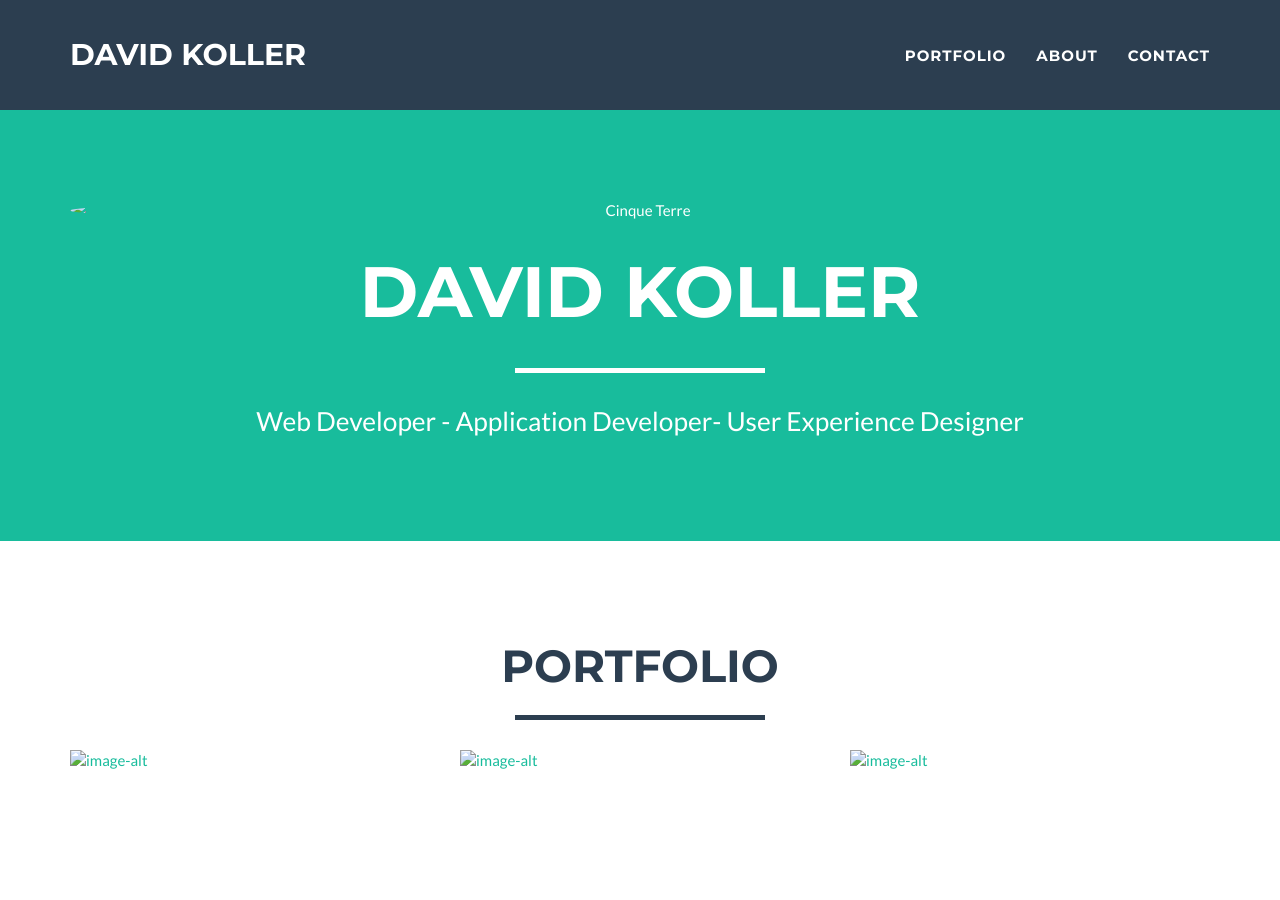
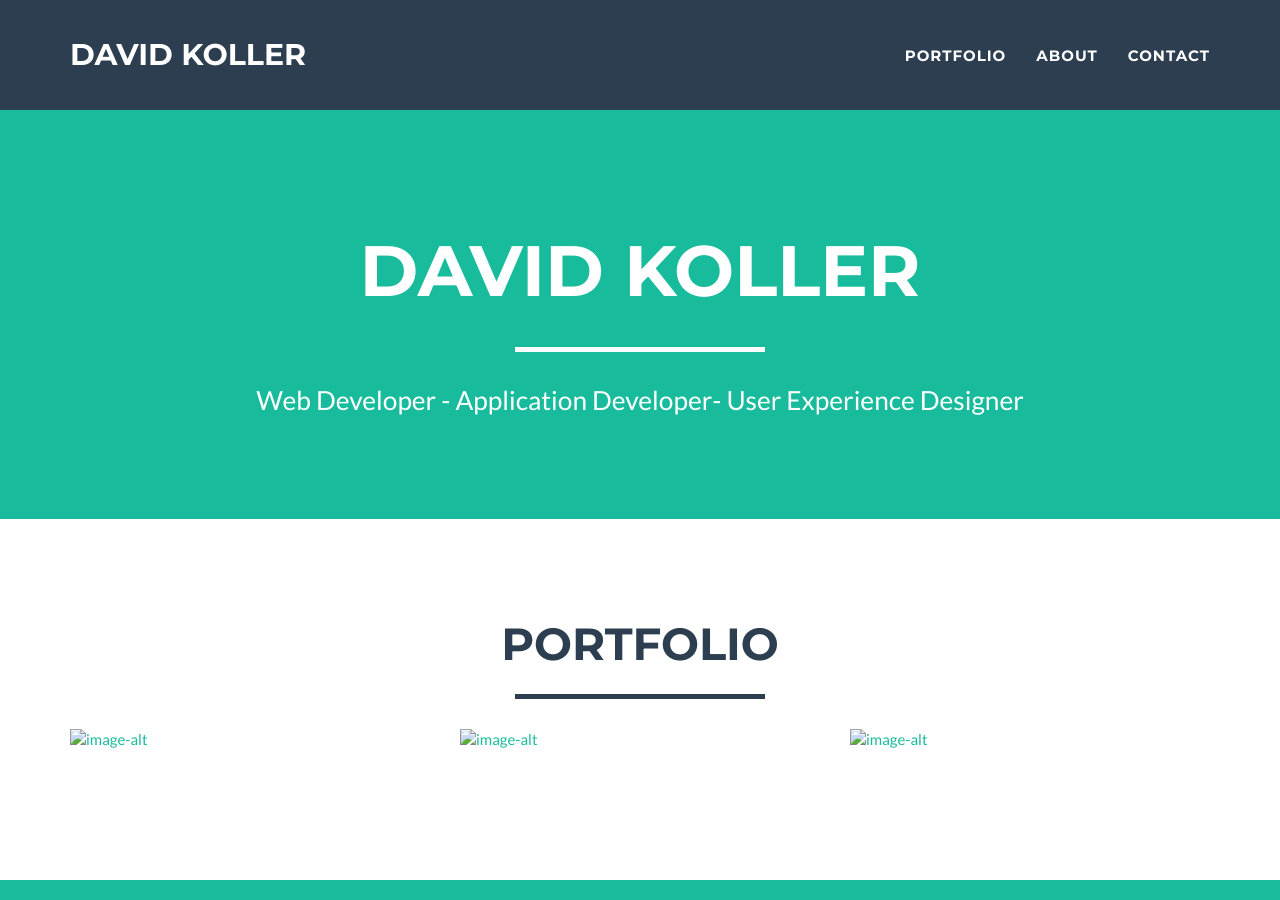
Before and after one commit to kolldavi/kolldavi.github.io, a Jekyll site: the page built from _posts/2016-12-5-ios-Caculator.markdown, in a window 1280 px wide and 900 px high. Built offline with Jekyll 4.4.1, drawn with Linux system fonts in a browser that asks for light colours.

Commit message:
fixed calc name

```diff
--- a/_includes/header.html
+++ b/_includes/header.html
@@ -3,7 +3,7 @@
         <div class="container">
             <div class="row">
                 <div class="col-lg-12">
-                    <img class="img-responsive img-circle" " src="img/profile.jpg"  alt="Cinque Terre">
+                    <img class="img-responsive img-circle" " src="img/profile.jpg"  alt="">
                     <div class="intro-text">
                         <span class="name">{{ site.title }}</span>
                         <hr class="star-light">
```
Also changed, not shown: _posts/2016-12-5-ios-Caculator.markdown (renamed from _posts/2016-12-5-16-ios-Caculator.markdown).
